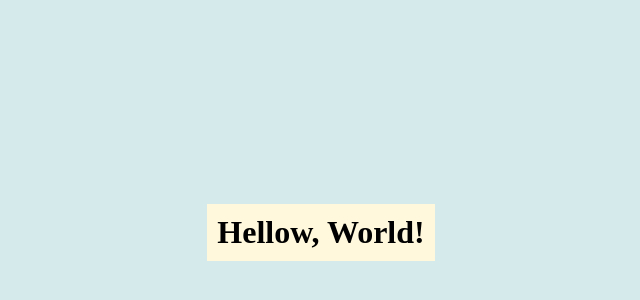
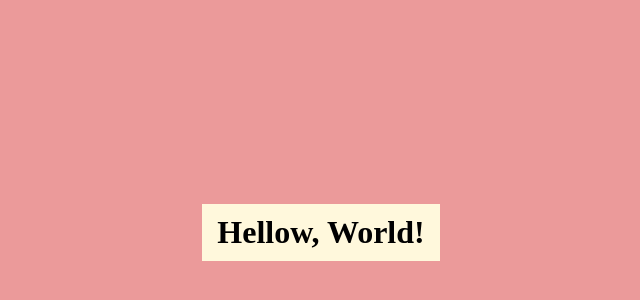
Before and after one commit to ParoRahul/Flask, a plain HTML site: page static/index.html in a window 1280 px wide. Shown: the part 168-468 px from the top of the page, without its empty margins (319-959 px from the left). Drawn offline with Linux system fonts and the light colour scheme; files that its build step writes are made by us from their sources.

Commit message:
Staticfile branch

```diff
--- a/static/styles.css
+++ b/static/styles.css
@@ -8,11 +8,11 @@ body{
     height: 100vh;
     display: grid;
     place-items: center;
-    background-color:rgb(213, 234, 235);
+    background-color:rgb(235, 154, 154)
 }
 
 #content{
-    margin: 10px 10px;
-    padding: 10px 10px;
+    margin: 10px 15px;
+    padding: 10px 15px;
     background-color:cornsilk;
 }
```
Also changed, not shown: 1 other file.
